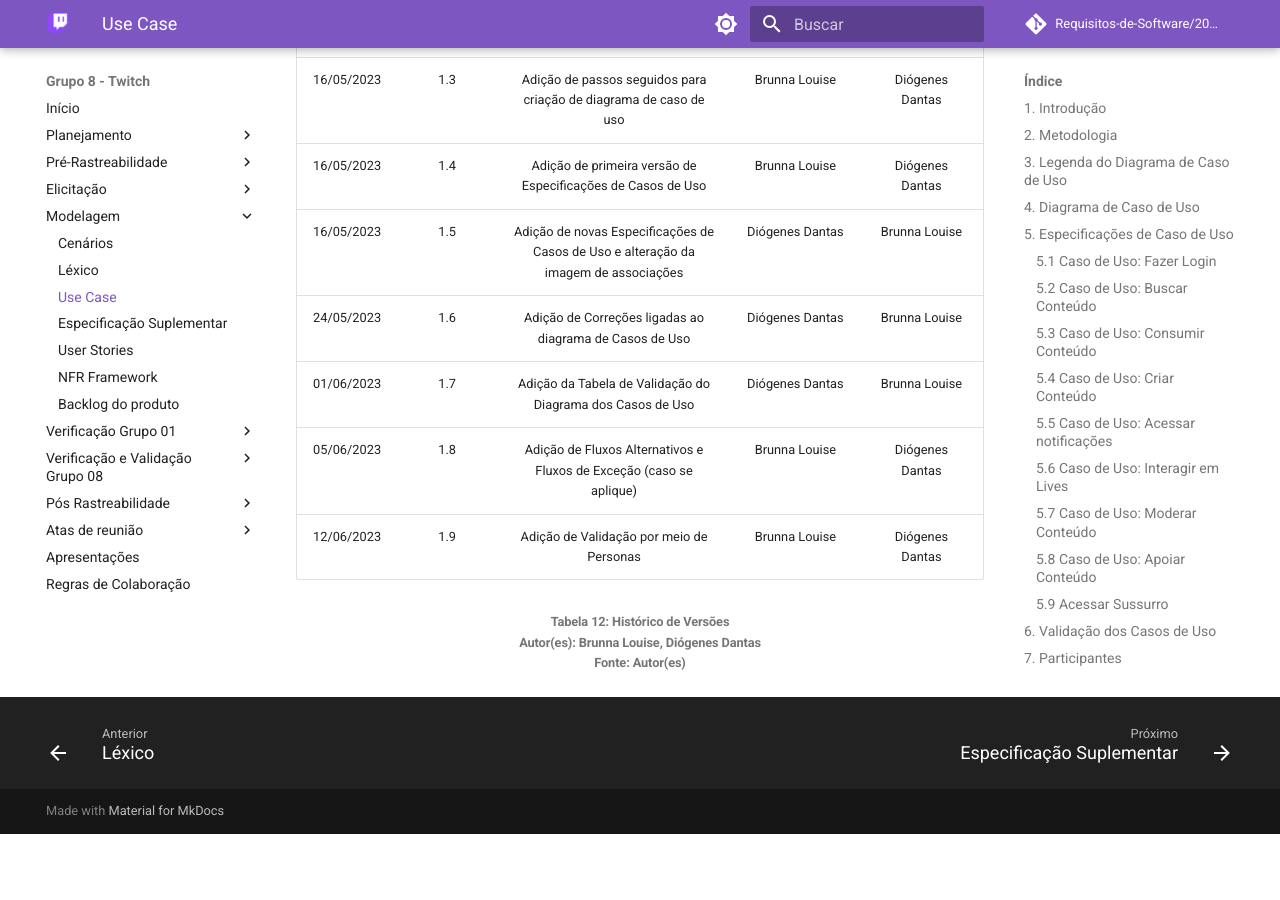
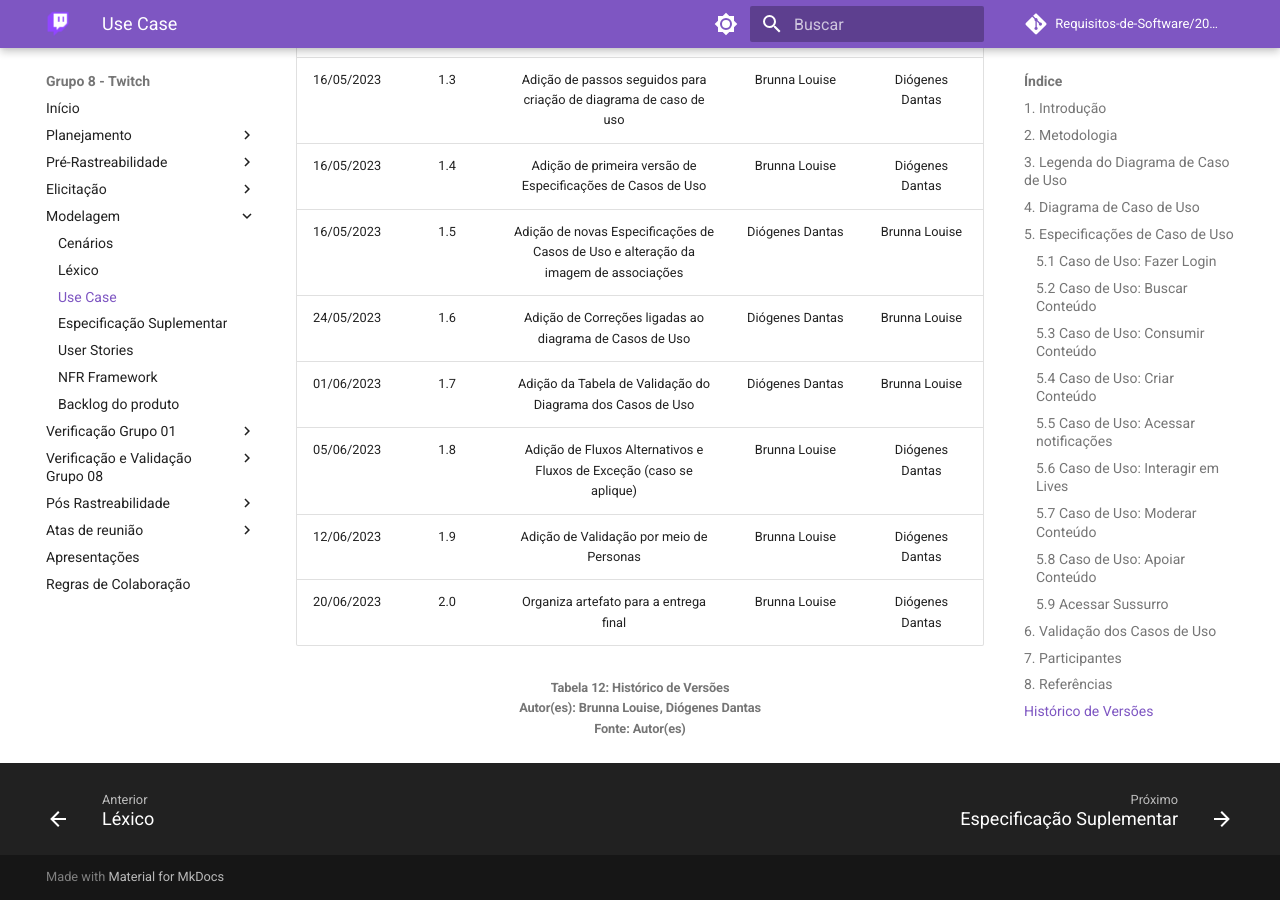
Before and after one commit to Requisitos-de-Software/2023.1-Twitch, an MkDocs documentation site: the page built from docs/modelagem/usecase.md, in a window 1280 px wide and 900 px high, scrolled down 9754 px. Built offline with MkDocs 1.6.1 and Material for MkDocs 9.7.7, drawn with Linux system fonts in a browser that asks for light colours; comment, search, counter and statistics services are not loaded; before the commit the page ends 10588 px from its top, so only the background shows below that; some of the changed text lies outside the part shown.

Commit message:
fix: organiza documento usecase para entrega final

```diff
--- a/docs/modelagem/usecase.md
+++ b/docs/modelagem/usecase.md
@@ -163,7 +163,7 @@
 | **Participante** | **Papel** |
 | ---- | ----------- |
 | Brunna Louise | Membro da Equipe de Modelagem |
-| Diógenes | Membro da Equipe de Modelagem |
+| Diógenes Dantas | Membro da Equipe de Modelagem |
 
 <h6 align = "center"> Tabela 11: Participantes e seus papéis na produção do artefato
 <br> Autor(es): Diógenes, Brunna Louise
@@ -193,6 +193,7 @@
 | 01/06/2023 | 1.7 | Adição da Tabela de Validação do Diagrama dos Casos de Uso| Diógenes Dantas | Brunna Louise |
 | 05/06/2023 | 1.8 | Adição de Fluxos Alternativos e Fluxos de Exceção (caso se aplique) | Brunna Louise | Diógenes Dantas |
 | 12/06/2023 | 1.9 | Adição de Validação por meio de Personas | Brunna Louise | Diógenes Dantas |
+| 20/06/2023 | 2.0 | Organiza artefato para a entrega final | Brunna Louise | Diógenes Dantas |
 <h6 align = "center"> Tabela 12: Histórico de Versões
 <br> Autor(es): Brunna Louise, Diógenes Dantas
 <br>Fonte: Autor(es)</h6>
```
